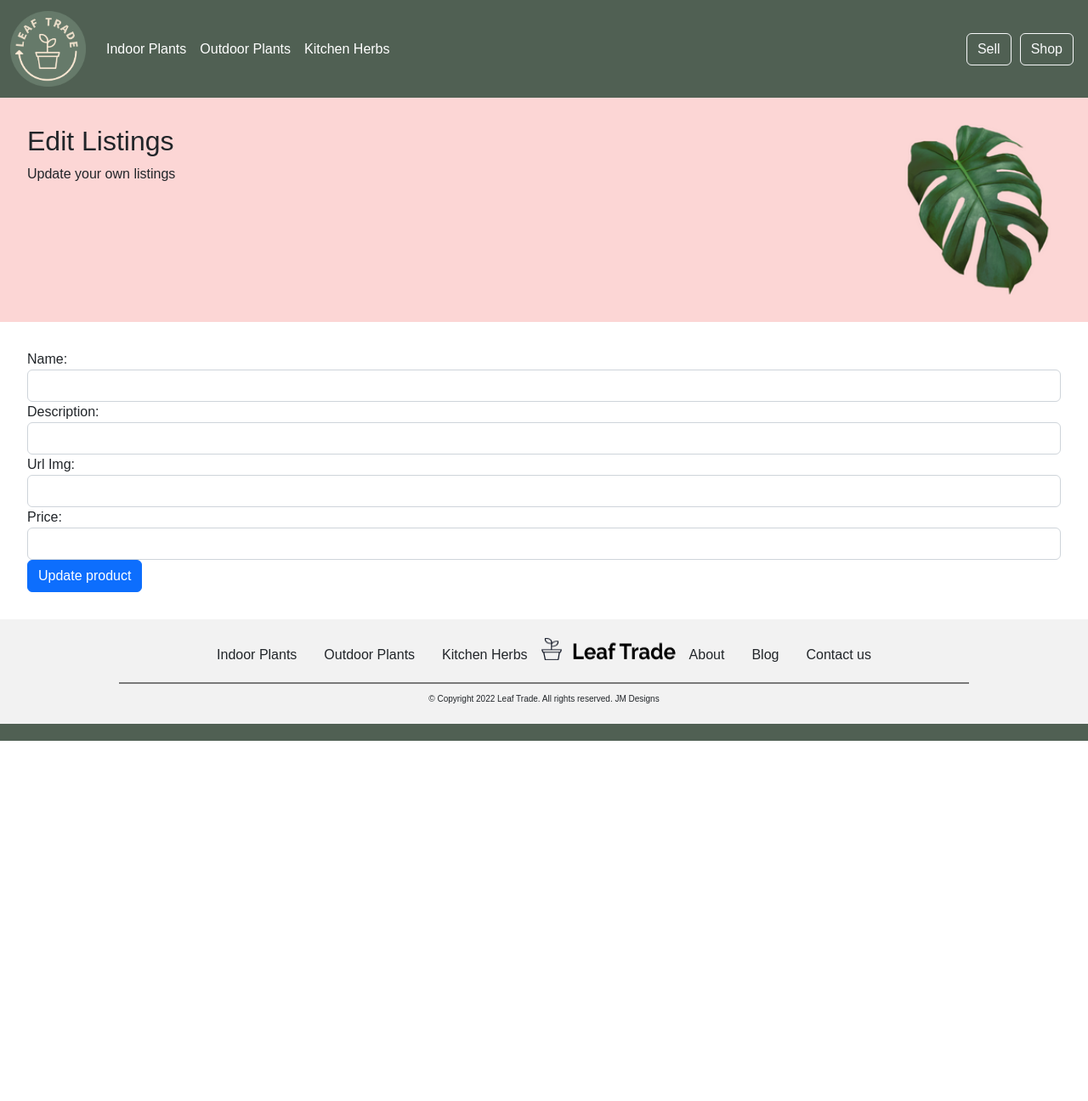
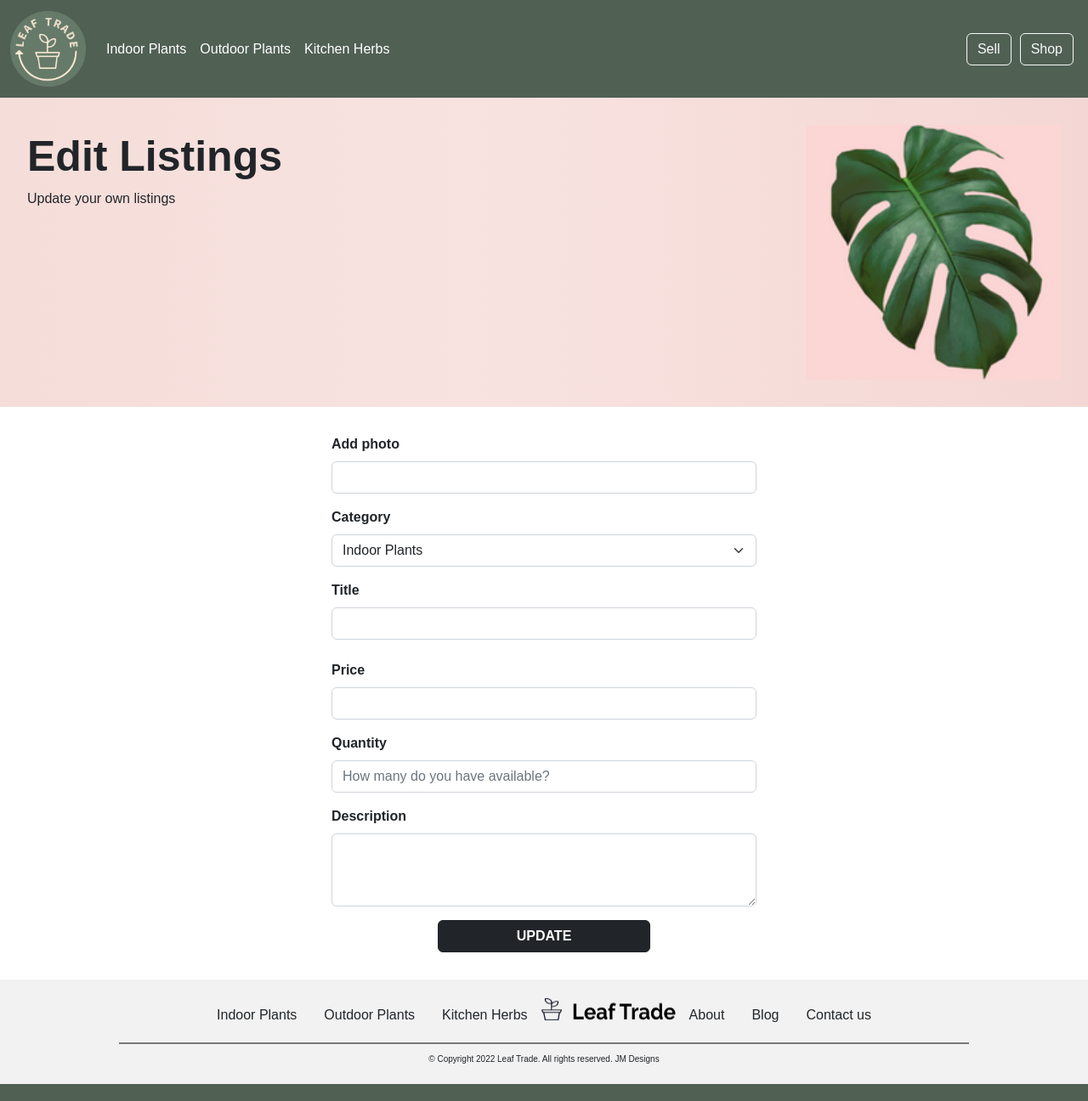
Before and after one commit to Jess2D/leafTrade, a React (Create React App) app in the folder client/: page /edit/1 in a window 1280 px wide. Shown: the whole page at 85% size. Before the commit the page ends 872 px from the top, so only its background shows below. Built offline with nearby package versions, Linux system fonts and the light colour scheme; no server answers.

Commit message:
fix: fix edit.js css

```diff
--- a/client/src/components/listing/Edit.js
+++ b/client/src/components/listing/Edit.js
@@ -1,16 +1,36 @@
 import React, { useState, useEffect } from "react";
 import { useParams, useNavigate } from "react-router";
 import styled from "styled-components";
+import { Button, Container, Form } from "react-bootstrap";
 import monstera from "../../assets/monstera.png";
 
 const Top = styled.div`
   padding: 32px;
-  background:  #FCD6D5;
   height; 200px;
+`;
+
+const Header = styled.div`
+  font-size: 50px;
+  font-weight: bold;
 `;
 
 const MainContent = styled.div`
   padding: 32px;
+`;
+
+const FormSize = styled.div`
+  width: 500px;
+`;
+
+const BgSection = styled.div`
+  background: #fcd6d5;
+  background: linear-gradient(
+    90deg,
+    rgba(252, 237, 236, 1) 0%,
+    rgba(245, 221, 217, 1) 0%,
+    rgba(248, 227, 224, 1) 43%,
+    rgba(244, 215, 212, 1) 100%
+  );
 `;
 
 export default function Edit() {
@@ -19,6 +39,7 @@ export default function Edit() {
     description: "",
     img: "",
     price: "",
+    category: "",
     products: [],
   });
   const params = useParams();
@@ -61,17 +82,18 @@ export default function Edit() {
 
   async function onSubmit(e) {
     e.preventDefault();
-    const editedPerson = {
+    const editedProduct = {
       name: form.name,
       description: form.description,
       img: form.img,
       price: form.price,
+      category: form.category,
     };
 
     // This will send a post request to update the data in the database.
     await fetch(`http://localhost:5000/update/${params.id}`, {
       method: "POST",
-      body: JSON.stringify(editedPerson),
+      body: JSON.stringify(editedProduct),
       headers: {
         "Content-Type": "application/json",
       },
@@ -83,65 +105,90 @@ export default function Edit() {
   // This following section will display the form that takes input from the user to update the data.
   return (
     <div>
-      <Top className="d-flex flex-row justify-content-between">
+      <BgSection>
+        <Top className="d-flex flex-row justify-content-between flex-wrap">
           <div>
-          <h2>Edit Listings</h2>
+            <Header>Edit Listings</Header>
             <p>Update your own listings</p>
           </div>
-        <img src={monstera} alt="monstera" width={"200px"} />
+          <img src={monstera} alt="monstera" width={"300px"} />
         </Top>
+      </BgSection>
       <MainContent>
-        <form onSubmit={onSubmit}>
-          <div className="form-group">
-            <label htmlFor="name">Name: </label>
-            <input
+        <Container>
+          <div class="d-flex justify-content-center flex-wrap">
+            <FormSize>
+              <Form onSubmit={onSubmit}>
+                <Form.Group className="mb-3" controlId="formPhotos">
+                  <Form.Label className="fw-bold">Add photo</Form.Label>
+                  <Form.Control
+                    id="name"
+                    value={form.img}
+                    onChange={(e) => updateForm({ img: e.target.value })}
                     type="text"
-              className="form-control"
+                  />
+                </Form.Group>
+                <Form.Group className="mb-3" controlId="formCategory">
+                  <Form.Label className="fw-bold">Category</Form.Label>
+                  <Form.Select
+                    id="category"
+                    value={form.category}
+                    onChange={(e) => updateForm({ category: e.target.value })}
+                  >
+                    <option>Indoor Plants</option>
+                    <option>Outdoor Plants</option>
+                    <option>Kitchen Garden</option>
+                  </Form.Select>
+                </Form.Group>
+                <Form.Group className="mb-4" controlId="formName">
+                  <Form.Label className="fw-bold">Title</Form.Label>
+                  <Form.Control
                     id="name"
                     value={form.name}
                     onChange={(e) => updateForm({ name: e.target.value })}
+                    type="text"
                   />
-          </div>
-
-          <div className="form-group">
-            <label htmlFor="description">Description: </label>
-            <input
-              type="text"
-              className="form-control"
-              id="description"
-              value={form.description}
-              onChange={(e) => updateForm({ description: e.target.value })}
-            />
-          </div>
-          <div className="form-group">
-            <label htmlFor="img">Url Img: </label>
-            <input
-              type="text"
-              className="form-control"
-              id="img"
-              value={form.img}
-              onChange={(e) => updateForm({ img: e.target.value })}
-            />
-          </div>
-          <div className="form-group">
-            <label htmlFor="Price">Price: </label>
-            <input
-              type="text"
-              className="form-control"
+                </Form.Group>
+                <Form.Group className="mb-3" controlId="formPrice">
+                  <Form.Label className="fw-bold">Price</Form.Label>
+                  <Form.Control
                     id="price"
                     value={form.price}
                     onChange={(e) => updateForm({ price: e.target.value })}
+                    type="text"
                   />
+                </Form.Group>
+                <Form.Group className="mb-3" controlId="formQuantity">
+                  <Form.Label className="fw-bold">Quantity</Form.Label>
+                  <Form.Control
+                    id="quantity"
+                    value={form.quantity}
+                    onChange={(e) => updateForm({ quantity: e.target.value })}
+                    type="text"
+                    placeholder="How many do you have available?"
+                  />
+                </Form.Group>
+                <Form.Group className="mb-3" controlId="formDescription">
+                  <Form.Label className="fw-bold">Description</Form.Label>
+                  <Form.Control
+                    id="description"
+                    value={form.description}
+                    onChange={(e) =>
+                      updateForm({ description: e.target.value })
+                    }
+                    as="textarea"
+                    rows={3}
+                  />
+                </Form.Group>
+                <div class="d-grid gap-2 col-6 mx-auto">
+                  <Button className="fw-bold" variant="dark" type="submit">
+                    UPDATE
+                  </Button>
                 </div>
-
-          <div className="form-group">
-            <input
-              type="submit"
-              value="Update product"
-              className="btn btn-primary"
-            />
+              </Form>
+            </FormSize>
           </div>
-        </form>
+        </Container>
       </MainContent>
     </div>
   );
```
Lines whose indentation alone changed are shown as unchanged.
